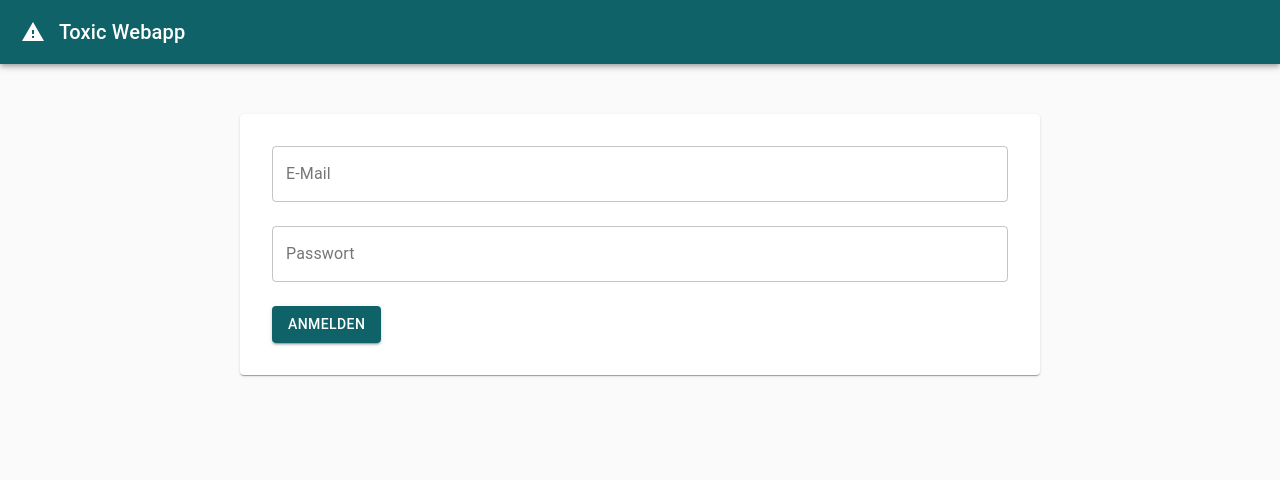
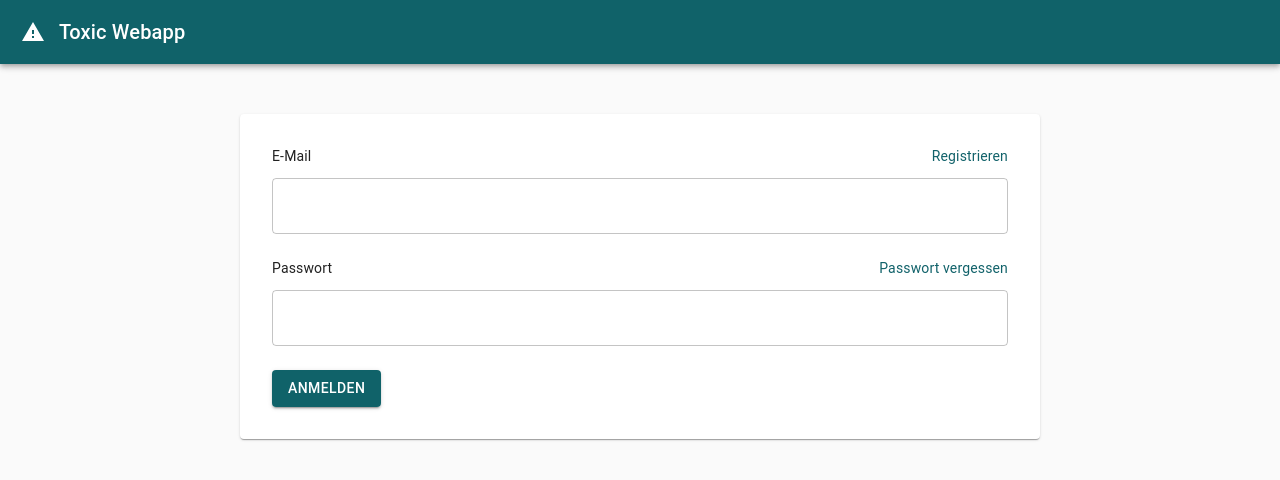
Before and after one commit to Yuugenn/toxic-webservice, a React (Create React App) app in the folder frontend/: page / in a window 1280 px wide. Shown: the top 480 px of the page. Built offline with nearby package versions, Linux system fonts and the light colour scheme.

Commit message:
add link to register and forget password page from login page

```diff
--- a/frontend/src/components/Login.tsx
+++ b/frontend/src/components/Login.tsx
@@ -1,5 +1,5 @@
 import {makeStyles, Theme} from "@material-ui/core";
-import {Button, CircularProgress, Paper, TextField} from "@material-ui/core";
+import {Button, CircularProgress, Link, Paper, TextField} from "@material-ui/core";
 import React, {useState} from "react";
 import {useHistory} from "react-router-dom";
 import {API_URL} from "../config";
@@ -11,8 +11,13 @@ const useStyles = makeStyles((theme:Theme) => ({
         display: "flex",
         flexDirection: "column"
     },
+    label: {
+        display: "flex",
+        justifyContent: "space-between"
+    },
     textField: {
 		flex: "1",
+        marginTop: "12px",
 		marginBottom: "24px"
 	},
 	error: {
@@ -67,8 +72,16 @@ function Login() {
     return (
         <Paper className="paper">
             <form className={classes.form} onSubmit={login}>
-                <TextField label="E-Mail"   variant="outlined" className={classes.textField}                 value={email}    onChange={(e) => setEmail(e.target.value)}    />
-                <TextField label="Passwort" variant="outlined" className={classes.textField} type="password" value={password} onChange={(e) => setPassword(e.target.value)} />
+                <div className={classes.label}>
+                    <span>E-Mail</span>
+                    <Link href="/register">Registrieren</Link>
+                </div>
+                <TextField variant="outlined" className={classes.textField} value={email} onChange={(e) => setEmail(e.target.value)} />
+                <div className={classes.label}>
+                    <span>Passwort</span>
+                    <Link href="/forget-password">Passwort vergessen</Link>
+                </div>
+                <TextField variant="outlined" className={classes.textField} type="password" value={password} onChange={(e) => setPassword(e.target.value)} />
                 {error && (<p className={classes.error}>{error}</p>)}
                 <div>
                     <Button variant="contained" color="primary" type="submit">Anmelden</Button>
```
